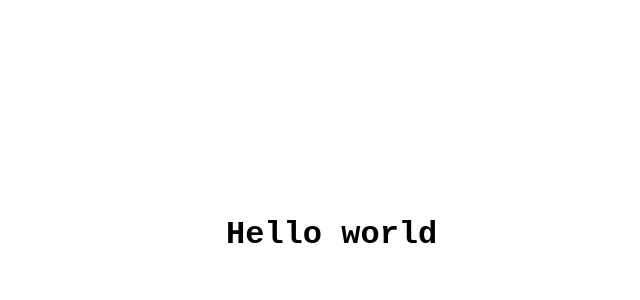
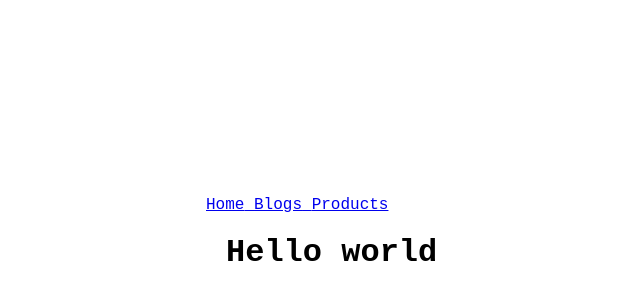
Before and after one commit to Christian-Mar/next13sandbox, a Next.js app: page / in a window 1280 px wide. Shown: the part 4-304 px from the top of the page, without its empty margins (84-724 px from the left). Built offline with nearby package versions, Linux system fonts and the light colour scheme.

Commit message:
navbar component under shared folder

```diff
--- a/app/layout.jsx
+++ b/app/layout.jsx
@@ -1,10 +1,14 @@
-import "../styles/globals.css";
+import '../styles/globals.css';
+import Navigation from './shared/Navbar';
 
 export default function RootLayout({ children }) {
-  return (
-    <html>
-      <head />
-      <body className="container">{children}</body>
-    </html>
-  )
+	return (
+		<html>
+			<head />
+			<body className='container'>
+				<Navigation />
+				{children}
+			</body>
+		</html>
+	);
 }
--- /dev/null
+++ b/app/shared/Navbar.jsx
@@ -0,0 +1,19 @@
+import Link from "next/link"
+
+const links = [
+	{ name: 'Home', path: '/' },
+	{ name: 'Blogs', path: '/blogs' },
+	{ name: 'Products', path: '/products' },
+];
+
+const Navigation = () => {
+  return (
+    <div>
+      {
+       links.map(link => <Link key={link.name} href={link.path}>{link.name}{` `}</Link>)
+      }
+    </div>
+  )
+}
+
+export default Navigation
```
